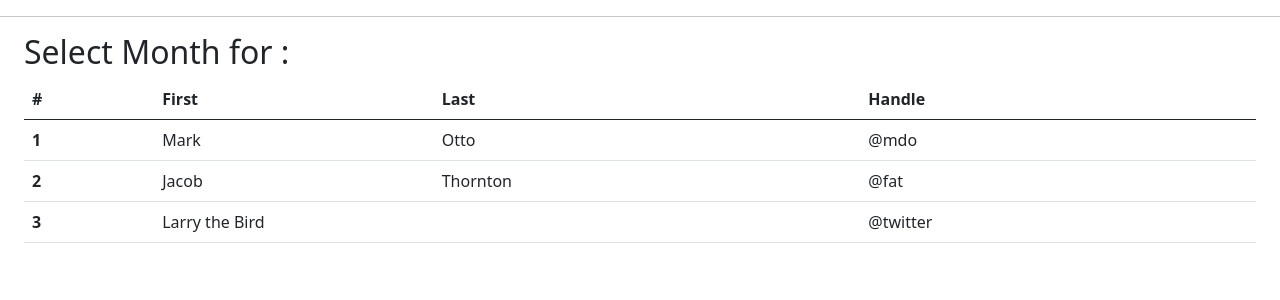
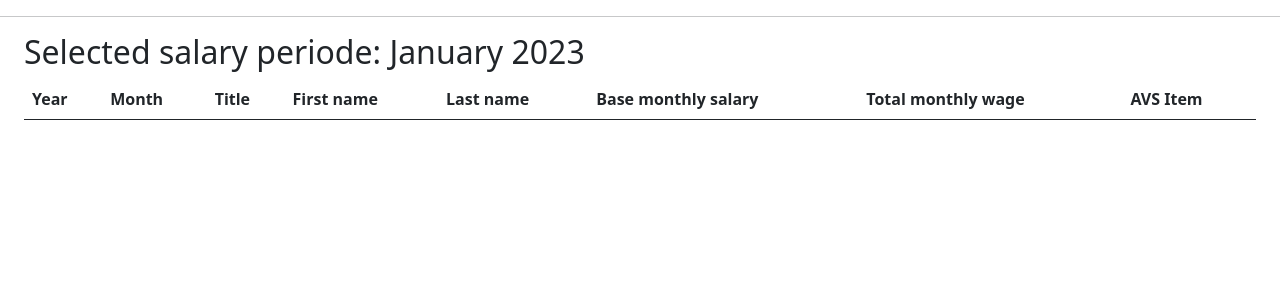
Before and after one commit to Cyril-CRGB/Portfolio4_FullStackProject, a Django app: page /generator/2023/January/ in a window 1280 px wide. Shown: the part 56-356 px from the top of the page. Run offline with Django 3.2, Linux system fonts and the light colour scheme; data comes from the database, SQL or seed files in the repository; both versions use the stored data as it was after the commit; lists and menus that the app fills with data are empty.

Commit message:
Debugging Generatedata model and GeneratorMonthlyTableView view

```diff
--- a/hrmanager/models.py
+++ b/hrmanager/models.py
@@ -120,36 +120,47 @@ class GeneratorData(models.Model):
     gd_title = models.CharField(max_length=255)
     gd_first_name = models.CharField(max_length=255)
     gd_last_name = models.CharField(max_length=255)
-    gd_base_monthly_salary = models.IntegerField()
-    gd_child_allocation_1 = models.IntegerField()
-    gd_child_allocation_2 = models.IntegerField()
-    gd_total_monthly_wage = models.IntegerField()
-    gd_total_monthly_wage_for_social_insurance = models.IntegerField()
-    gd_total_monthly_wage_for_social_taxes = models.IntegerField()
-    gd_avs_item = models.DecimalField(max_digits=10, decimal_places=2)
-    gd_ac_item = models.DecimalField(max_digits=10, decimal_places=2)
+    gd_base_monthly_salary = models.IntegerField(default=0)
+    gd_child_allocation_1 = models.IntegerField(default=0)
+    gd_child_allocation_2 = models.IntegerField(default=0)
+    gd_total_monthly_wage = models.IntegerField(default=0)
+    gd_total_monthly_wage_for_social_insurance = models.IntegerField(
+        default=0)
+    gd_total_monthly_wage_for_social_taxes = models.IntegerField(
+        default=0)
+    gd_avs_item = models.DecimalField(
+        max_digits=10, decimal_places=2, default=0)
+    gd_ac_item = models.DecimalField(
+        max_digits=10, decimal_places=2, default=0)
     gd_ac2_item = models.DecimalField(
-        max_digits=10, decimal_places=2)
+        max_digits=10, decimal_places=2, default=0)
     gd_laap_item = models.DecimalField(
-        max_digits=4, decimal_places=2)
-    gd_laanp_item = models.DecimalField(max_digits=10, decimal_places=2)
-    gd_laac_item = models.DecimalField(max_digits=10, decimal_places=2)
-    gd_laace_item = models.DecimalField(max_digits=10, decimal_places=2)
-    gd_amat_item = models.DecimalField(max_digits=10, decimal_places=2)
-    gd_alfa_item = models.DecimalField(max_digits=10, decimal_places=2)
-    gd_apgmal_item = models.DecimalField(max_digits=10, decimal_places=2)
+        max_digits=4, decimal_places=2, default=0)
+    gd_laanp_item = models.DecimalField(
+        max_digits=10, decimal_places=2, default=0)
+    gd_laac_item = models.DecimalField(
+        max_digits=10, decimal_places=2, default=0)
+    gd_laace_item = models.DecimalField(
+        max_digits=10, decimal_places=2, default=0)
+    gd_amat_item = models.DecimalField(
+        max_digits=10, decimal_places=2, default=0)
+    gd_alfa_item = models.DecimalField(
+        max_digits=10, decimal_places=2, default=0)
+    gd_apgmal_item = models.DecimalField(
+        max_digits=10, decimal_places=2, default=0)
     gd_alpetiteenfance_item = models.DecimalField(
-        max_digits=10, decimal_places=2)
+        max_digits=10, decimal_places=2, default=0)
     gd_total_social_deduction = models.DecimalField(
-        max_digits=10, decimal_places=2)
-    gd_employees_phone_allocation = models.PositiveSmallIntegerField()
-    gd_employees_representation_allocation = models.PositiveSmallIntegerField()
+        max_digits=10, decimal_places=2, default=0)
+    gd_employees_phone_allocation = models.PositiveSmallIntegerField(default=0)
+    gd_employees_representation_allocation = models.PositiveSmallIntegerField(
+        default=0)
     gd_expense_report = models.DecimalField(
-        max_digits=10, decimal_places=2)
+        max_digits=10, decimal_places=2, default=0)
     gd_public_transportation_fees = models.DecimalField(
-        max_digits=10, decimal_places=2)
+        max_digits=10, decimal_places=2, default=0)
     gd_paid_salary = models.DecimalField(
-        max_digits=10, decimal_places=2)
+        max_digits=10, decimal_places=2, default=0)
 
     # def calculate_gd_child_allocation_1(self):
     # figure to be replaced by a new item in salary_item
@@ -174,5 +185,10 @@ class GeneratorData(models.Model):
         # pass
 
     def calculate_gd_avs_item(self):
-        return self.calculate_gd_total_monthly_wage * -salary_items.avs_item
-        pass
+        if self.gd_total_monthly_wage is not None and self.gd_avs_item is not None:
+            return self.gd_total_monthly_wage * self.gd_avs_item
+
+    def save(self, *args, **kwargs):
+        self.gd_total_monthly_wage = self.calculate_gd_total_monthly_wage()
+        self.gd_avs_item = self.calculate_gd_avs_item()
+        super().save(*args, **kwargs)
--- a/hrmanager/views.py
+++ b/hrmanager/views.py
@@ -2,8 +2,9 @@ from django.shortcuts import render, get_object_or_404, redirect
 from django.views import generic
 from .models import Employees, salary_items, GeneratorData
 from django.views import View
-from django.urls import reverse_lazy
-from .forms import NewEmployeeForm, ModifyEmployeeForm, NewYearForm, ModifyYearForm
+from django.urls import reverse_lazy, reverse
+from .forms import NewEmployeeForm, ModifyEmployeeForm, NewYearForm, ModifyYearForm, GeneratorYearForm
+from django.http import HttpResponseRedirect
 
 
 class HomeView(View):
@@ -142,11 +143,27 @@ class ModifyYearView(generic.edit.UpdateView):
 
 class GeneratorYearView(View):
     template_name = 'generator_year.html'
+    form_class = GeneratorYearForm
 
     def get(self, request, *args, **kwargs):
-        years = set(salary_items.objects.values_list(
-            'validity_year', flat=True))
-        return render(request, self.template_name, {'years': years})
+        form = self.form_class()
+        return render(request, self.template_name, {'form': form})
+
+    def post(self, request, *args, **kwargs):
+        form = self.form_class(request.POST)
+        if form.is_valid():
+            selected_year = form.cleaned_data['selected_year']
+            salary_item = get_object_or_404(
+                salary_items, validity_year=selected_year)
+            return HttpResponseRedirect(reverse('generator_month', args=[selected_year]))
+        else:
+            print("GeneratorYearForm is invalid!")
+            print(form.errors)
+            return render(request, self.template_name, {'form': form})
+    # def get(self, request, *args, **kwargs):
+    #    years = set(salary_items.objects.values_list(
+    #        'validity_year', flat=True))
+    #    return render(request, self.template_name, {'years': years})
 
 
 class GeneratorMonthView(View):
@@ -155,12 +172,22 @@ class GeneratorMonthView(View):
     def get(self, request, year, *args, **kwargs):
         months = ['January', 'February', 'March', 'April', 'May', 'June',
                   'July', 'August', 'September', 'October', 'November', 'December']
-        return render(request, self.template_name, {'year': year, 'months': months})
+        context = {'year': year, 'months': months, 'selected_year': year}
+        return render(request, self.template_name, context)
 
 
 class GeneratorMonthlyTableView(View):
+    model = GeneratorData
     template_name = 'generator_monthly_table.html'
 
     def get(self, request, year, month, *args, **kwargs):
-        context = {}
+        # generator_data, created = GeneratorData.objects.get_or_create(
+        #    gd_year=year, gd_month=month)
+        generator_data_instance = get_object_or_404(
+            GeneratorData, gd_year=year, gd_month=month)
+        salary_item = get_object_or_404(salary_items, validity_year=year)
+        generator_data_instance.gd_avs_item = -salary_item.avs_item
+        generator_data_instance.save()
+        # 'generator_data': generator_data,
+        context = {'generator_data_instance': generator_data_instance, }
         return render(request, self.template_name, context)
--- a/templates/generator_monthly_table.html
+++ b/templates/generator_monthly_table.html
@@ -2,26 +2,38 @@
 
 <div class="container-fluid">
   <div class="container-fluid">
-    <h2>Select Month for {{month}} {{ year }}:</h2>
+    <h2>
+      Selected salary periode:
+      <span>{{generator_data_instance.gd_month}}</span>
+      <span>{{generator_data_instance.gd_year}}</span>
+    </h2>
   </div>
   <div class="container-fluid">
     <table class="table">
       <thead>
         <tr>
-          <th scope="col">#</th>
-          <th scope="col">First</th>
-          <th scope="col">Last</th>
-          <th scope="col">Handle</th>
+          <th scope="col">Year</th>
+          <th scope="col">Month</th>
+          <th scope="col">Title</th>
+          <th scope="col">First name</th>
+          <th scope="col">Last name</th>
+          <th scope="col">Base monthly salary</th>
+          <th scope="col">Total monthly wage</th>
+          <th scope="col">AVS Item</th>
         </tr>
       </thead>
       <tbody>
+        {% for item in data %}
         <tr>
-          <th scope="row">1</th>
-          <td>Mark</td>
-          <td>Otto</td>
-          <td>@mdo</td>
+          <th scope="row">{{ item.gd_title }}</th>
+          <td>{{ item.gd_first_name }}</td>
+          <td>{{ item.gd_last_name }}</td>
+          <td>{{ item.gd_base_monthly_salary }}</td>
+          <td>{{ item.calculate_gd_total_monthly_wage }}</td>
+          <td>{{ item.calculate_gd_avs_item }}</td>
         </tr>
-        <tr>
+        {% endfor %}
+        <!--<tr>
           <th scope="row">2</th>
           <td>Jacob</td>
           <td>Thornton</td>
@@ -31,7 +43,7 @@
           <th scope="row">3</th>
           <td colspan="2">Larry the Bird</td>
           <td>@twitter</td>
-        </tr>
+        </tr>-->
       </tbody>
     </table>
   </div>
--- a/templates/index.html
+++ b/templates/index.html
@@ -13,7 +13,11 @@
         class="list-group-item list-group-item-action"
         >Years</a
       >
-      <a href="#" class="list-group-item list-group-item-action">Generator</a>
+      <a
+        href="{% url 'generator_year' %}"
+        class="list-group-item list-group-item-action"
+        >Generator</a
+      >
       <a href="#" class="list-group-item list-group-item-action">Overview</a>
     </div>
     <div class="col"></div>
```
Also changed, not shown: hrmanager/forms.py (+6 -1 lines), templates/generator_year.html (+7 -2 lines), db.sqlite3, hrmanager/migrations/0008_generatordata.py (added), hrmanager/migrations/0009_auto_20231123_0740.py (added).
